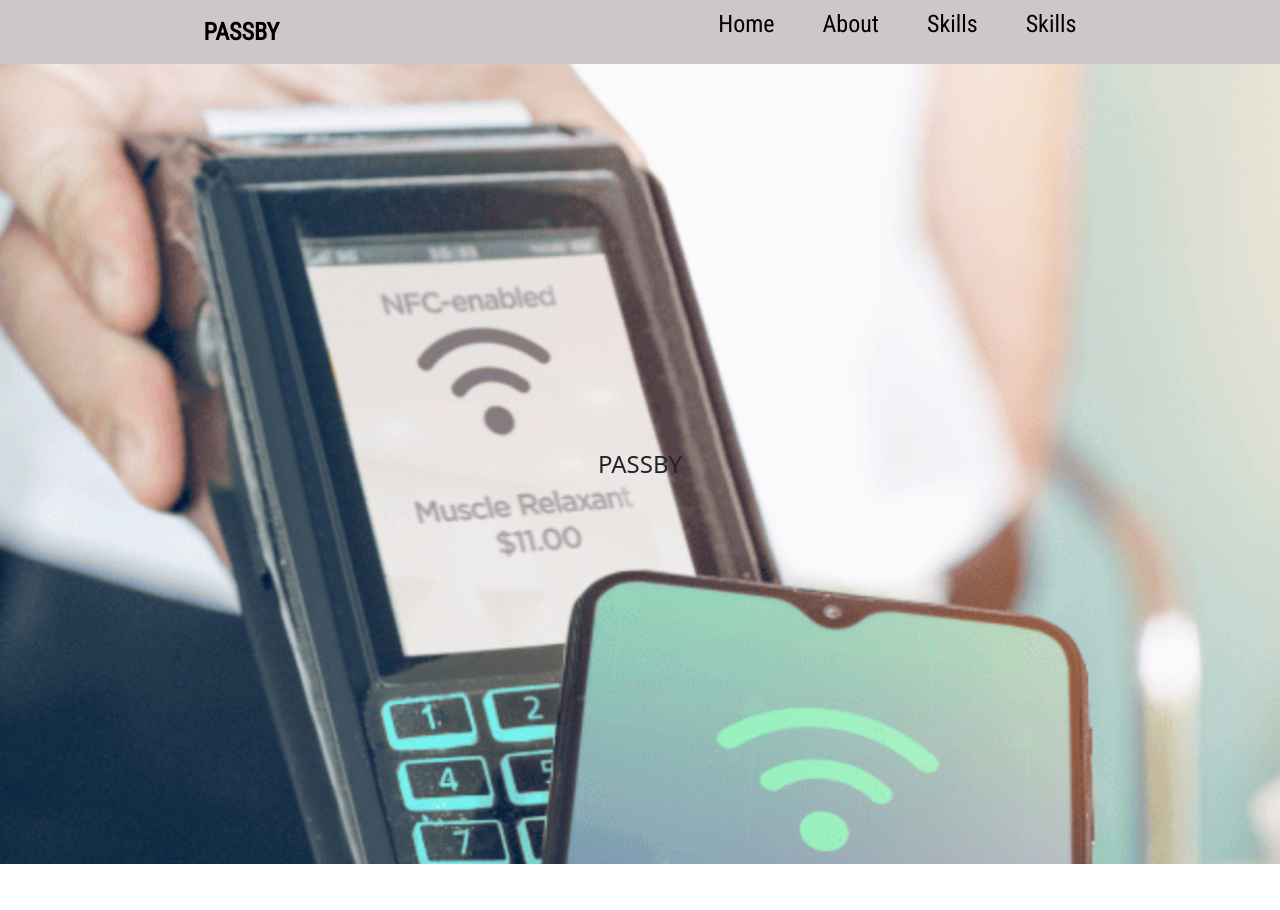
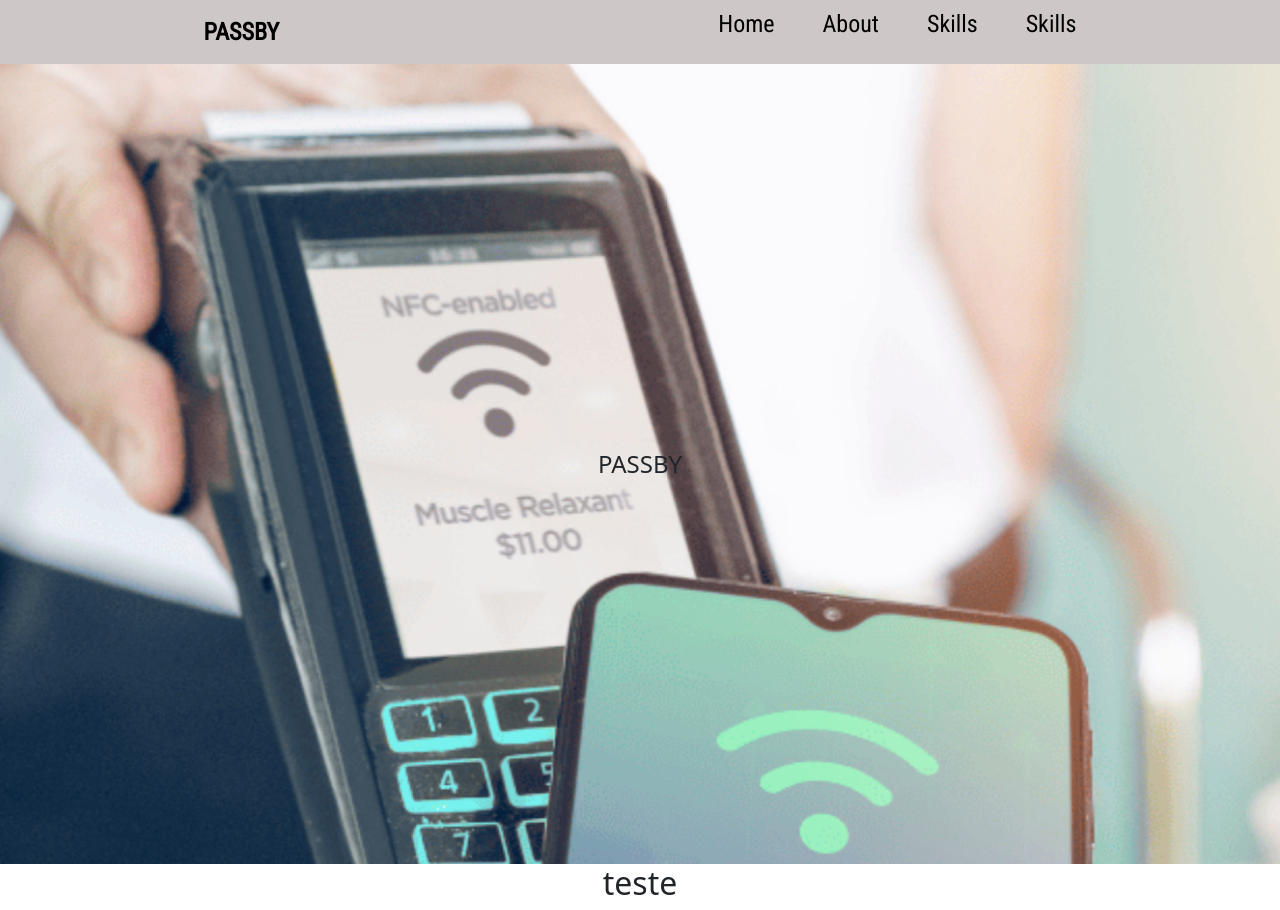
Before and after one commit to AGuariente/PASSBY-REACT, a React (Vite) app: page / in a window 1280 px wide. Before the commit the page ends 864 px from the top, so only its background shows below. Built offline with nearby package versions, Linux system fonts and the light colour scheme.

Commit message:
container home

```diff
--- a/package.json
+++ b/package.json
@@ -16,8 +16,9 @@
     "react-bootstrap": "^2.8.0",
     "react-dom": "^18.2.0",
     "react-parallax": "^3.5.1",
-    "react-router-dom": "^5.2.0",
-    "router": "^1.3.8"
+    "react-router-dom": "^5.3.4",
+    "router": "^1.3.8",
+    "styled-components": "^6.0.8"
   },
   "devDependencies": {
     "@types/react": "^18.2.15",
--- a/src/pages/Home.jsx
+++ b/src/pages/Home.jsx
@@ -11,7 +11,10 @@ function Home() {
           <div className="text-content">PASSBY</div>
         </div>
       </Parallax>
+
+      <div className="container"><h2>teste</h2></div>
     </div>
+
   );
 }
 export default Home;
```
Also changed, not shown: 1 other file (tests, documents, lock files or other folders).
